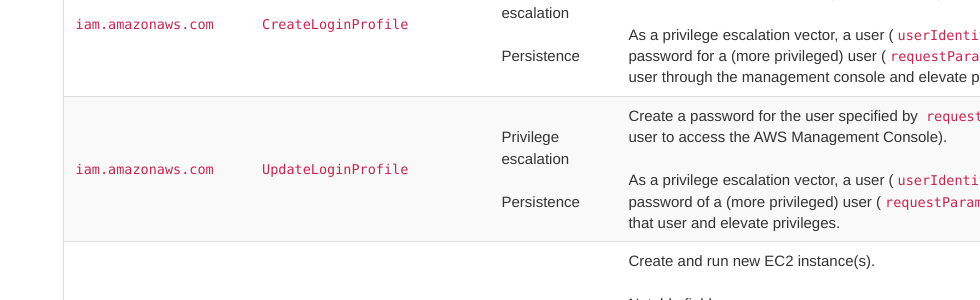
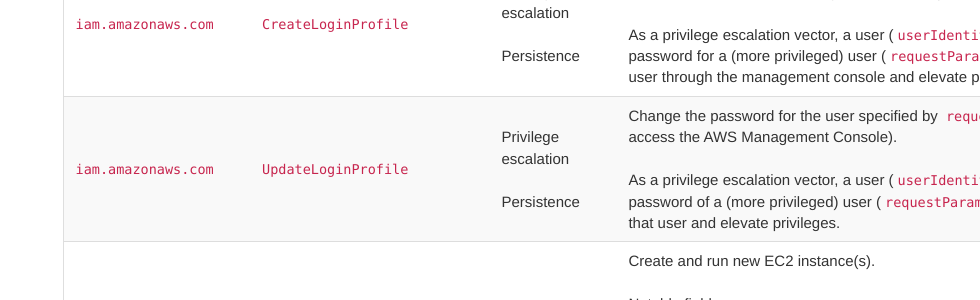
Before and after one commit to Qazeer/artefacts.help, a Jekyll site: the page built from pages/aws/cloudtrail.md, in a window 1280 px wide and 900 px high, scrolled down 5822 px. Shown: the part 153-453 px from the top of the window, without its empty margins (300-1280 px from the left). Built offline with Jekyll 4.4.1, drawn with Linux system fonts in a browser that asks for light colours; comment, search, counter and statistics services are not loaded.

Commit message:
[Artefact] AWS CloudTrail - Fix the UpdateLoginProfile description

```diff
--- a/pages/aws/cloudtrail.md
+++ b/pages/aws/cloudtrail.md
@@ -57,7 +57,7 @@ the following fields of interest:
 | `iam.amazonaws.com` | `AddUserToGroup` | Privilege escalation <br><br> Persistence | Add the specified user to the specified group. <br><br> Notable fields: <br> `requestParameters.userName` <br> `requestParameters.groupName` |
 | `iam.amazonaws.com` | `CreateAccessKey` | Privilege escalation <br><br> Persistence | Create a new AWS secret access key for the user specified by `requestParameters.userName`. <br><br> Notable fields: <br> `responseElements.accessKey.accessKeyId` <br> `responseElements.accessKey.createDate` <br> `responseElements.accessKey.status` <br> `responseElements.accessKey.userName` |
 | `iam.amazonaws.com` | `CreateLoginProfile` | Privilege escalation <br><br> Persistence | Create a password for the user specified by `requestParameters.userName` (to allow the user to access the AWS Management Console). <br><br> As a privilege escalation vector, a user (`userIdentity.userName`) can create a password for a (more privileged) user (`requestParameters.userName`) to connect as the user through the management console and elevate privileges. |
-| `iam.amazonaws.com` | `UpdateLoginProfile` | Privilege escalation <br><br> Persistence | Create a password for the user specified by `requestParameters.userName` (to allow the user to access the AWS Management Console). <br><br> As a privilege escalation vector, a user (`userIdentity.userName`) can reset the password of a (more privileged) user (`requestParameters.userName`) to compromise that user and elevate privileges. |
+| `iam.amazonaws.com` | `UpdateLoginProfile` | Privilege escalation <br><br> Persistence | Change the password for the user specified by `requestParameters.userName` (used to access the AWS Management Console). <br><br> As a privilege escalation vector, a user (`userIdentity.userName`) can reset the password of a (more privileged) user (`requestParameters.userName`) to compromise that user and elevate privileges. |
 | `ec2.amazonaws.com` | `RunInstances` | Execution <br><br> Persistence | Create and run new EC2 instance(s). <br><br> Notable fields: <br> `requestParameters.instanceType` <br><br> The `requestParameters.instancesSet.items{}` list contains (for each requested instance): <br> `imageId` <br> `tags{}` list with a `Key`=`Name` and `Value`=`<INSTANCE_NAME>` <br> `keyName` for the key credentials associated with the instance. <br><br> The `responseElements.instancesSet.items{}` list contains (for each created instance): <br> `instanceId` <br> `keyName` <br> `subnetId` <br> `privateIpAddress` |
 | `ssm.amazonaws.com` | `SendCommand` | Execution | Run command(s) on one or more instances. <br><br> Notable fields: <br> `requestParameters.instanceIds`/`responseElements.command.instanceIds`: list of instance IDs for the command execution. <br> `requestParameters.documentName`/`responseElements.documentName`: name of the SSM document to run (such as `AWS-RunShellScript` or `AWS-RunPowerShellScript`). <br> `requestParameters.parameters`: required and optional parameters specified in the document being run (can be `HIDDEN_DUE_TO_SECURITY_REASONS` for shell/PowerShell execution). |
 | `ssm.amazonaws.com` | `StartSession` | Execution | Initiate a connection to the target instance. <br><br> Notable fields: <br> `requestParameters.target`: target instance ID. <br> `responseElements.sessionId`: identifier of the session. <br> `responseElements.streamUrl`: a URL on the target instance's `SSM Agent` used by the `Session Manager client` to send commands and receive output. <br> `responseElements.tokenValue`: a token used to authenticate the connection (hidden in `CloudTrail`). |
```
